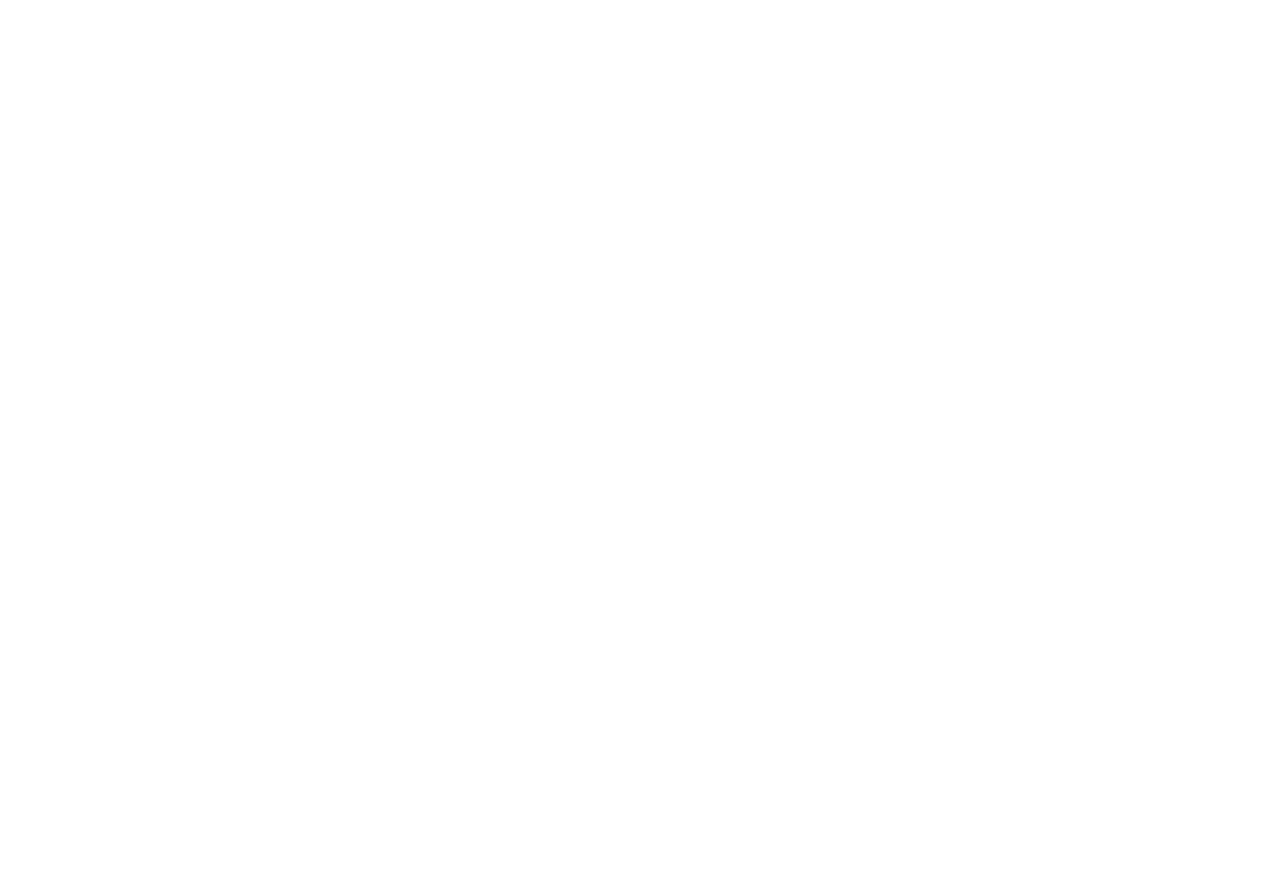
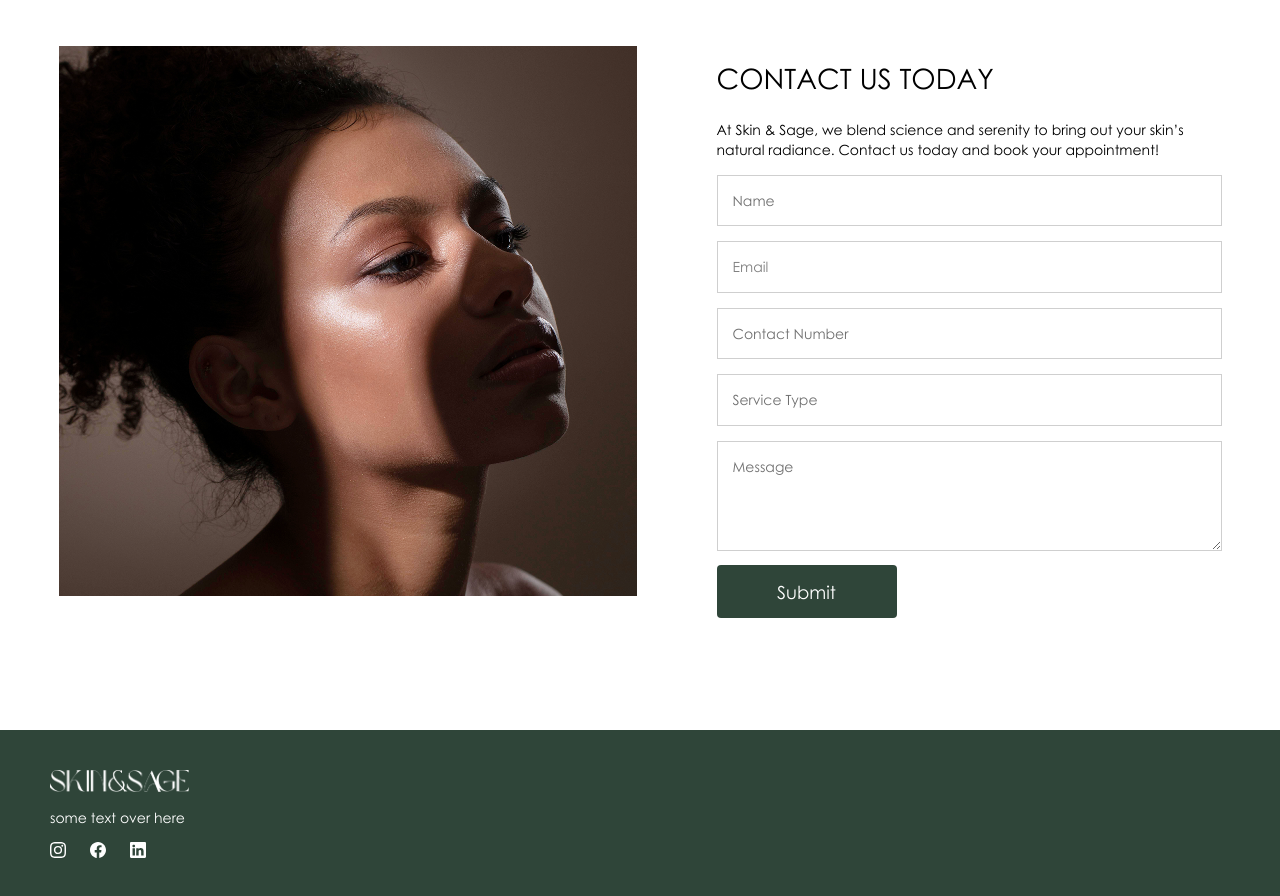
Before and after one commit to naeem2000/skin-and-sage, a Next.js app: page /components/home in a window 1280 px wide. Shown: the part 4500-5396 px from the top of the page. Before the commit the page ends 4348 px from the top, so only its background shows below. Built offline with nearby package versions, Linux system fonts and the light colour scheme.

Commit message:
fix(footer): started footer

```diff
--- a/src/app/components/home/components/Connect.tsx
+++ b/src/app/components/home/components/Connect.tsx
@@ -14,7 +14,7 @@ export default function Connect() {
 					className='mt-5'
 				/>
 			</div>
-			<div className='flex flex-row flex-wrap items-center justify-center'>
+			<div className='flex flex-row flex-wrap items-center justify-center mt-16'>
 				{connectRow.map((item, index) => (
 					<Card item={item} key={index} />
 				))}
--- /dev/null
+++ b/src/app/components/home/components/Contact.tsx
@@ -0,0 +1,53 @@
+import { Button } from '@/stories/Button';
+import Image from 'next/image';
+import React from 'react';
+
+export default function Contact() {
+	return (
+		<section className='max-width'>
+			<div className='flex items-center justify-center flex-wrap mt-10 md:mt-28'>
+				<Image
+					src={'/images/Contact.png'}
+					width={578}
+					height={549}
+					alt='Contact'
+				/>
+				<form className='ml-0 lg:ml-20 mt-10'>
+					<p className='font-normal text-[28px] leading-[100%] tracking-[0%] uppercase'>
+						Contact Us today
+					</p>
+					<p className='max-w-[505px] font-normal text-sm leading-[140%] tracking-[0%] mt-7'>
+						At Skin & Sage, we blend science and serenity to bring out your
+						skin’s natural radiance. Contact us today and book your appointment!
+					</p>
+					<div className='h-full flex flex-col'>
+						<input name='name' type='text' placeholder='Name' />
+						<input name='email' type='email' placeholder='Email' />
+						<input
+							name='contact-number'
+							type='text'
+							inputMode='numeric'
+							pattern='[0-9]*'
+							placeholder='Contact Number'
+						/>
+						<input name='service-type' type='text' placeholder='Service Type' />
+						<textarea
+							name='Message'
+							id='message'
+							placeholder='Message'
+							cols={4}
+							rows={4}
+						/>
+					</div>
+					<Button
+						primary
+						type='submit'
+						label='Submit'
+						size='medium'
+						className='mt-3.5'
+					/>
+				</form>
+			</div>
+		</section>
+	);
+}
--- a/src/app/components/home/page.tsx
+++ b/src/app/components/home/page.tsx
@@ -1,10 +1,11 @@
 import ExpertCare from './components/ExpertCare';
 import TopPicks from './components/TopPicks';
+import Connect from './components/Connect';
+import Contact from './components/Contact';
 import ShopBy from './components/ShopBy';
 import Moment from './components/Moment';
 import Hero from './components/Hero';
 import React from 'react';
-import Connect from './components/Connect';
 
 export default function HeroPage() {
 	return (
@@ -15,6 +16,7 @@ export default function HeroPage() {
 			<ShopBy />
 			<Moment />
 			<Connect />
+			<Contact />
 		</>
 	);
 }
--- a/src/app/globals.css
+++ b/src/app/globals.css
@@ -15,10 +15,12 @@
 	--grey: #d9d9d9;
 	--black: #000000;
 	--green: #2f4539;
+	--peach: #e2915a;
 	--off-white: #fff2e9;
 	--dark-teal: #013835;
 	--light-teal: #d8e5d1;
-	--peach: #e2915a;
+	--placeholder: #707070;
+	--border-color: #cfcfcf;
 
 	/* Fonts */
 	--brown-sugar: 'Brown-Sugar', sans-serif;
@@ -71,3 +73,29 @@
 .react-multiple-carousel__arrow--right:before {
 	color: var(--dark-teal) !important;
 }
+
+input[type='text'],
+input[type='email'],
+textarea {
+	border: solid 1px var(--border-color);
+	padding: 15px;
+	font-family: 'Century-Gothic', sans-serif;
+	font-weight: 400;
+	font-size: 14px;
+	line-height: 140%;
+	letter-spacing: 0%;
+	max-width: 505px;
+	width: 100%;
+	margin-top: 15px;
+}
+
+input[type='text']:focus,
+input[type='email']:focus,
+textarea:focus {
+	outline: var(--border-color) 1px solid;
+}
+
+input[type='text']::placeholder,
+textarea::placeholder {
+	color: var(--placeholder);
+}
--- a/src/app/layout.tsx
+++ b/src/app/layout.tsx
@@ -2,6 +2,7 @@ import localFont from 'next/font/local';
 import type { Metadata } from 'next';
 import './globals.css';
 import Nav from '../stories/Nav';
+import Footer from '@/stories/Footer';
 
 export const metadata: Metadata = {
 	title: 'Skin & Sage',
@@ -23,6 +24,7 @@ export default function RootLayout({
 			<body className={`${Gothic.className} antialiased`}>
 				<Nav />
 				{children}
+				<Footer />
 			</body>
 		</html>
 	);
--- a/src/stories/Button.tsx
+++ b/src/stories/Button.tsx
@@ -4,6 +4,7 @@ export interface ButtonProps {
 	className?: string;
 	onClick?: () => void;
 	size?: 'medium' | 'large';
+	type?: 'button' | 'reset' | 'submit';
 }
 
 /** Primary UI component for user interaction */
@@ -13,6 +14,7 @@ export const Button = ({
 	onClick,
 	primary,
 	className,
+	type,
 }: ButtonProps) => {
 	const baseStyles: string =
 		'flex items-center justify-center cursor-pointer font-normal text-lg leading-[100%] tracking-[5%] h-[53px] rounded-[4px] hover:opacity-[0.80] transition-all duration-0.5s';
@@ -24,7 +26,7 @@ export const Button = ({
 		<button
 			className={`${baseStyles} ${className} ${mode} ${buttonSize}`}
 			onClick={onClick}
-			type='button'
+			type={type}
 		>
 			{label}
 		</button>
--- a/src/stories/Card.tsx
+++ b/src/stories/Card.tsx
@@ -12,7 +12,7 @@ export default function Card({ item }: Props) {
 	const [isLiked, setIsLiked] = useState<boolean>(false);
 
 	return (
-		<div className='m-2 lg:m-5 mt-16 w-[155px] md:w-[318px]'>
+		<div className='m-2 lg:m-5 w-[155px] md:w-[318px]'>
 			<Image alt='product' src={item.image} width={318} height={290} />
 			<div className='flex items-center mt-3.5'>
 				{!isLiked ? (
--- /dev/null
+++ b/src/stories/Footer.tsx
@@ -0,0 +1,33 @@
+import Image from 'next/image';
+import Link from 'next/link';
+import React from 'react';
+import { BsFacebook, BsInstagram, BsLinkedin } from 'react-icons/bs';
+
+export default function Footer() {
+	return (
+		<footer className='bg-[var(--green)] pt-10 pb-10 mt-28'>
+			<div className='max-width'>
+				<Image
+					src={'/images/Logo-white.png'}
+					width={139}
+					height={22}
+					alt='Logo'
+				/>
+				<p className='font-normal text-sm leading-5 tracking-[0%] mt-4 text-white'>
+					some text over here
+				</p>
+				<div className='flex mt-3.5'>
+					<Link href={''} target='_blank'>
+						<BsInstagram color='white' />
+					</Link>
+					<Link href={''} target='_blank'>
+						<BsFacebook color='white' className='ml-6 mr-6' />
+					</Link>
+					<Link href={''} target='_blank'>
+						<BsLinkedin color='white' />
+					</Link>
+				</div>
+			</div>
+		</footer>
+	);
+}
```
Also changed, not shown: public/images/Contact.png (added), 1 other file (tests, documents, lock files or other folders).
